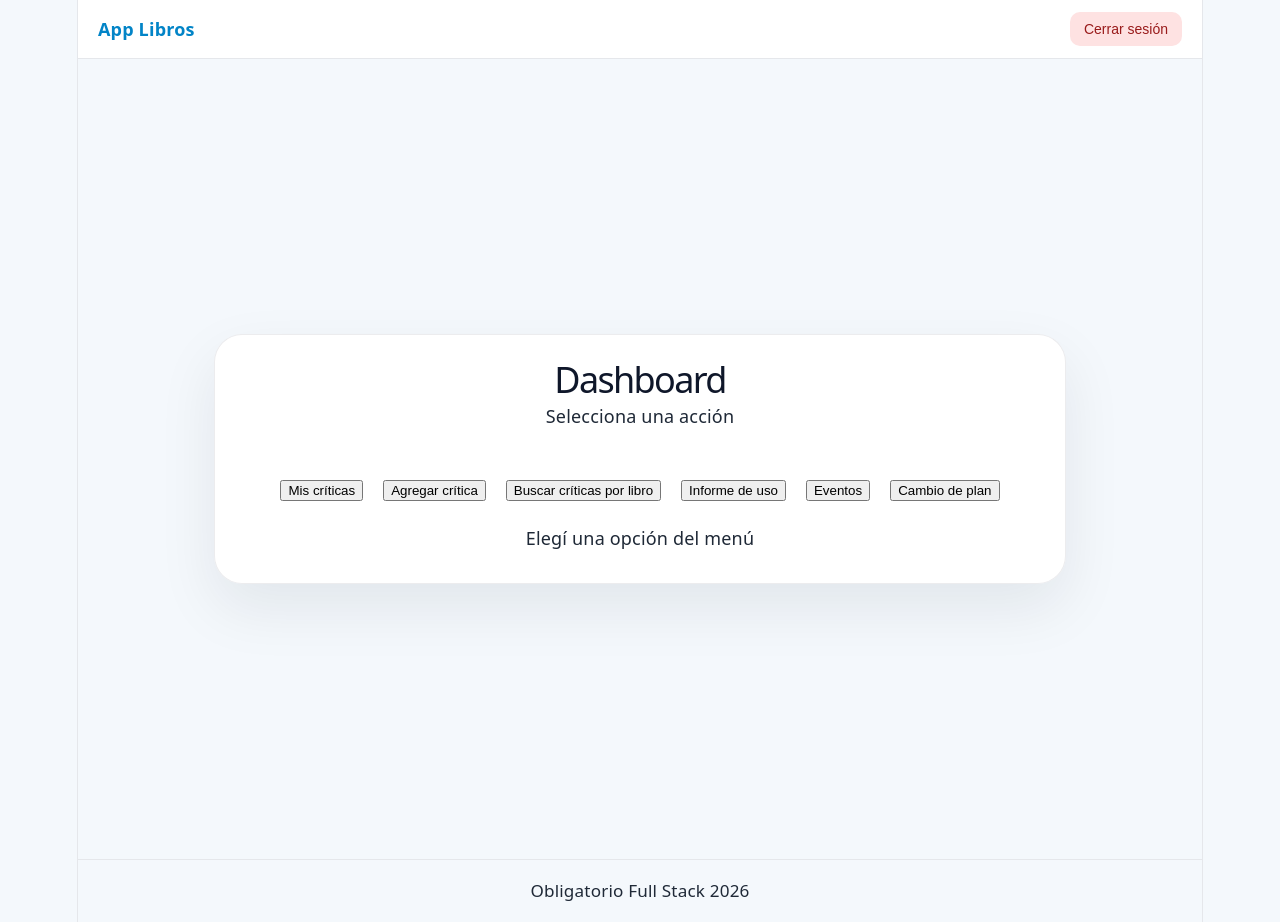
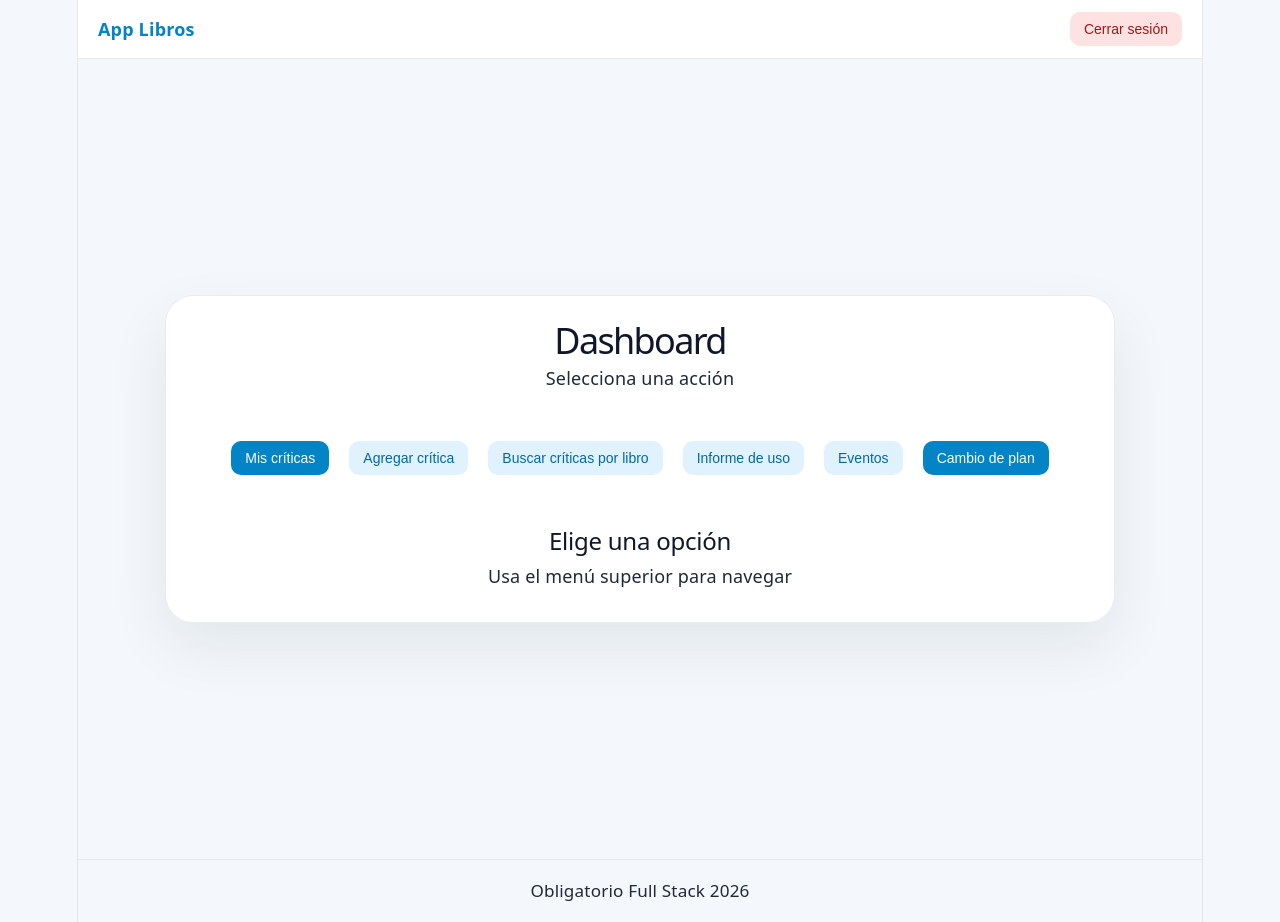
Before and after one commit to TAA118/fsobl2, a React app: page /dashboard in a window 1280 px wide. Built offline with nearby package versions, Linux system fonts and the light colour scheme; no server answers; the HTML template or start-up script is replaced by a standard one.

Commit message:
terminas23

```diff
--- a/src/Dashboard.jsx
+++ b/src/Dashboard.jsx
@@ -31,7 +31,7 @@ function Dashboard() {
     : {}
 
   // -------------------------
-  // cargar plan
+  // plan cache
   // -------------------------
   useEffect(() => {
     const cached = localStorage.getItem('plan')
@@ -39,7 +39,7 @@ function Dashboard() {
   }, [dispatch])
 
   // -------------------------
-  // fetch libros (solo si alguna vista lo necesita)
+  // fetch libros
   // -------------------------
   const fetchLibros = async () => {
     try {
@@ -101,9 +101,6 @@ function Dashboard() {
   const isAdmin = userRole === 'admin'
   const isPremium = userPlan === 'premium'
 
-  // -------------------------
-  // UI
-  // -------------------------
   return (
     <section className="dashboard">
       <div className="register-card dashboard-panel">
@@ -114,59 +111,91 @@ function Dashboard() {
           <p>Selecciona una acción</p>
         </div>
 
-        {/* BOTONES */}
+        {/* BOTONES (ESTILADOS CORRECTAMENTE) */}
         <div className="dashboard-actions">
 
-          <button onClick={() => setView('misCriticas')}>
+          <button
+            className="btn btn--primary"
+            onClick={() => setView('misCriticas')}
+            disabled={loading}
+          >
             Mis críticas
           </button>
 
-          <button onClick={() => handleViewChange('agregarCritica')}>
+          <button
+            className="btn btn--secondary"
+            onClick={() => handleViewChange('agregarCritica')}
+            disabled={loading}
+          >
             Agregar crítica
           </button>
 
-          <button onClick={() => handleViewChange('criticasLibro')}>
+          <button
+            className="btn btn--secondary"
+            onClick={() => handleViewChange('criticasLibro')}
+            disabled={loading}
+          >
             Buscar críticas por libro
           </button>
 
-          <button onClick={() => handleViewChange('informeUso')}>
+          <button
+            className="btn btn--secondary"
+            onClick={() => handleViewChange('informeUso')}
+            disabled={loading}
+          >
             Informe de uso
           </button>
 
-          <button onClick={() => setView('eventos')}>
+          <button
+            className="btn btn--secondary"
+            onClick={() => handleViewChange('eventos')}
+            disabled={loading}
+          >
             Eventos
           </button>
 
           {isAdmin && (
-            <button onClick={() => setView('adminLibros')}>
+            <button
+              className="btn btn--secondary"
+              onClick={() => setView('adminLibros')}
+              disabled={loading}
+            >
               Administrar libros
             </button>
           )}
 
           {isAdmin && (
-            <button onClick={() => setView('adminGeneros')}>
+            <button
+              className="btn btn--secondary"
+              onClick={() => setView('adminGeneros')}
+              disabled={loading}
+            >
               Administrar géneros
             </button>
           )}
 
           <button
-            disabled={isPremium}
+            className={`btn btn--primary ${isPremium ? 'btn--disabled' : ''}`}
             onClick={() => setView('cambioPlan')}
+            disabled={loading || isPremium}
           >
-            Cambio de plan
+            {isPremium ? 'Usuario Premium' : 'Cambio de plan'}
           </button>
+
         </div>
 
-        {/* ERRORES / MENSAJES */}
+        {/* ERRORES */}
         {error && <div className="alert error">{error}</div>}
         {message && <div className="alert success">{message}</div>}
 
         {/* VISTAS */}
         {view === 'inicio' && (
-          <p>Elegí una opción del menú</p>
+          <div className="dashboard-results">
+            <h2>Elige una opción</h2>
+            <p>Usa el menú superior para navegar</p>
+          </div>
         )}
 
-        {/* 🔥 YA SEPARADO BIEN */}
         {view === 'misCriticas' && (
           <MisCriticas
             authHeaders={authHeaders}
```
